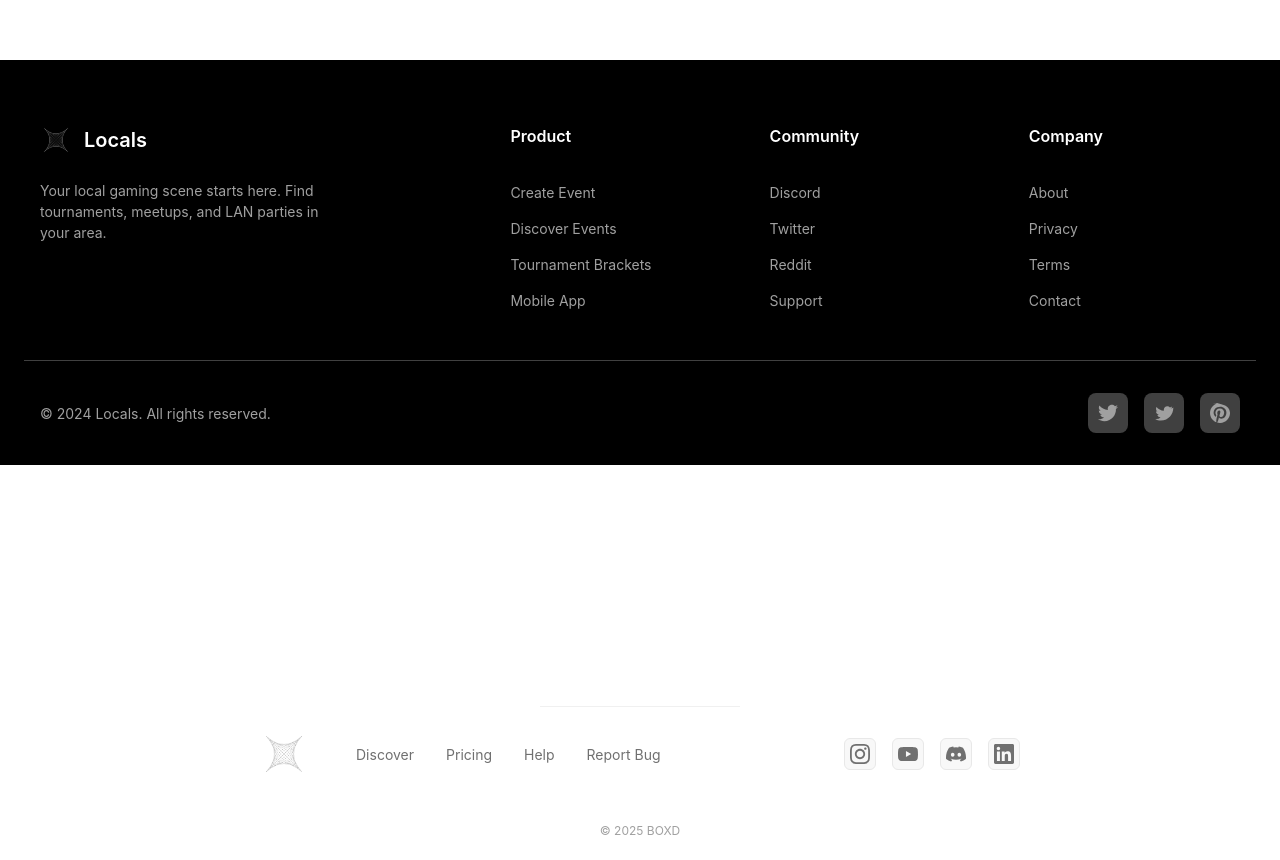
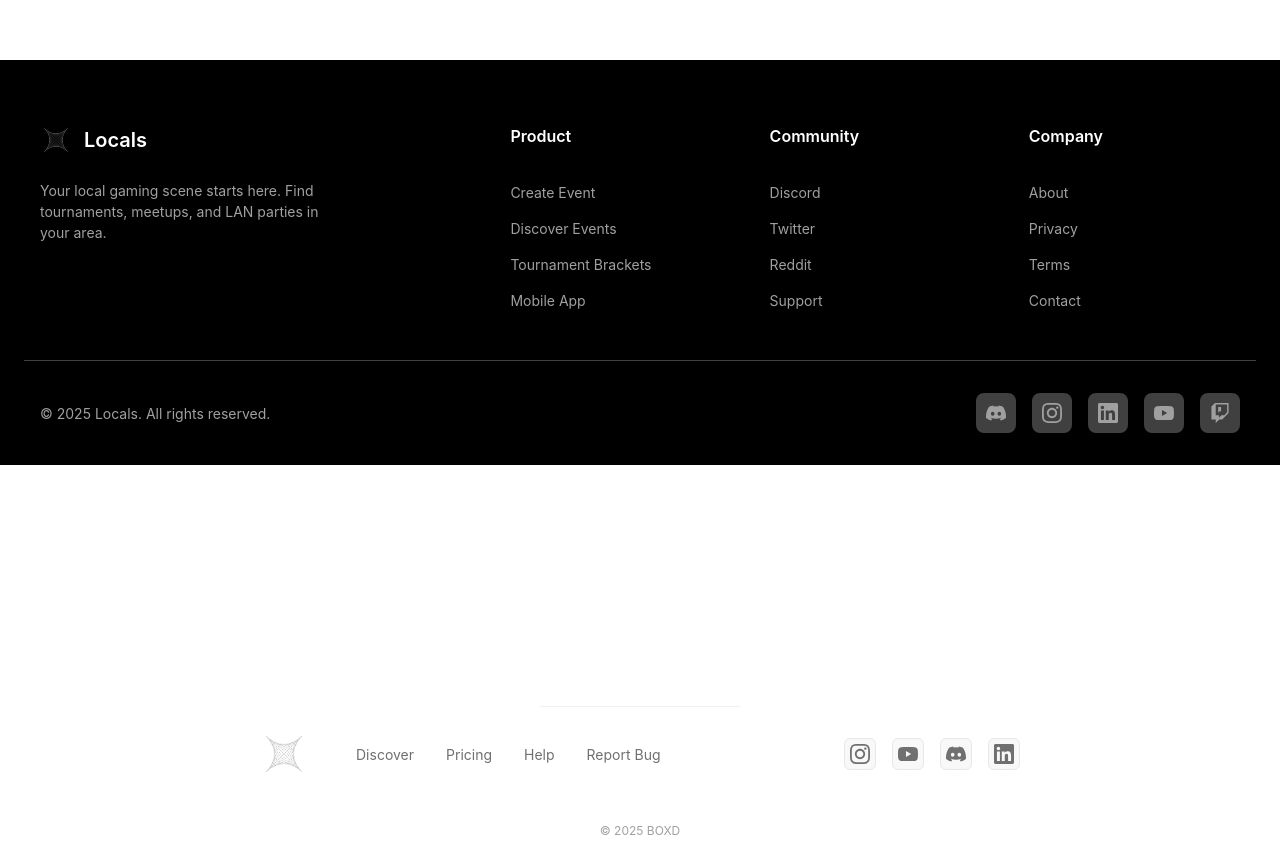
Before and after one commit to Shafiq-and-Company/boxd-events, a Next.js app: page /splash/SplashFooter in a window 1280 px wide. Built offline with nearby package versions, Linux system fonts and the light colour scheme; no server answers.

Commit message:
fisxing footer

```diff
--- a/pages/splash/SplashFooter.js
+++ b/pages/splash/SplashFooter.js
@@ -53,22 +53,32 @@ export default function SplashFooter() {
       <div className={styles.footerBottom}>
         <div className={styles.footerBottomContent}>
           <p className={styles.copyright}>
-            © 2024 Locals. All rights reserved.
+            © 2025 Locals. All rights reserved.
           </p>
           <div className={styles.socialLinks}>
-            <a href="#" className={styles.socialLink}>
+            <a href="#" className={styles.socialLink} title="Discord">
               <svg width="20" height="20" viewBox="0 0 24 24" fill="currentColor">
-                <path d="M24 4.557c-.883.392-1.832.656-2.828.775 1.017-.609 1.798-1.574 2.165-2.724-.951.564-2.005.974-3.127 1.195-.897-.957-2.178-1.555-3.594-1.555-3.179 0-5.515 2.966-4.797 6.045-4.091-.205-7.719-2.165-10.148-5.144-1.29 2.213-.669 5.108 1.523 6.574-.806-.026-1.566-.247-2.229-.616-.054 2.281 1.581 4.415 3.949 4.89-.693.188-1.452.232-2.224.084.626 1.956 2.444 3.379 4.6 3.419-2.07 1.623-4.678 2.348-7.29 2.04 2.179 1.397 4.768 2.212 7.548 2.212 9.142 0 14.307-7.721 13.995-14.646.962-.695 1.797-1.562 2.457-2.549z"/>
+                <path d="M20.317 4.37a19.791 19.791 0 0 0-4.885-1.515.074.074 0 0 0-.079.037c-.21.375-.444.864-.608 1.25a18.27 18.27 0 0 0-5.487 0 12.64 12.64 0 0 0-.617-1.25.077.077 0 0 0-.079-.037A19.736 19.736 0 0 0 3.677 4.37a.07.07 0 0 0-.032.027C.533 9.046-.32 13.58.099 18.057a.082.082 0 0 0 .031.057 19.9 19.9 0 0 0 5.993 3.03.078.078 0 0 0 .084-.028c.462-.63.874-1.295 1.226-1.994a.076.076 0 0 0-.041-.106 13.107 13.107 0 0 1-1.872-.892.077.077 0 0 1-.008-.128 10.2 10.2 0 0 0 .372-.292.074.074 0 0 1 .077-.01c3.928 1.793 8.18 1.793 12.062 0a.074.074 0 0 1 .078.01c.12.098.246.198.373.292a.077.077 0 0 1-.006.127 12.299 12.299 0 0 1-1.873.892.077.077 0 0 0-.041.107c.36.698.772 1.362 1.225 1.993a.076.076 0 0 0 .084.028 19.839 19.839 0 0 0 6.002-3.03.077.077 0 0 0 .032-.054c.5-5.177-.838-9.674-3.549-13.66a.061.061 0 0 0-.031-.03zM8.02 15.33c-1.183 0-2.157-1.085-2.157-2.419 0-1.333.956-2.419 2.157-2.419 1.21 0 2.176 1.096 2.157 2.42 0 1.333-.956 2.418-2.157 2.418zm7.975 0c-1.183 0-2.157-1.085-2.157-2.419 0-1.333.955-2.419 2.157-2.419 1.21 0 2.176 1.096 2.157 2.42 0 1.333-.946 2.418-2.157 2.418z"/>
               </svg>
             </a>
-            <a href="#" className={styles.socialLink}>
+            <a href="#" className={styles.socialLink} title="Instagram">
               <svg width="20" height="20" viewBox="0 0 24 24" fill="currentColor">
-                <path d="M22.46 6c-.77.35-1.6.58-2.46.69.88-.53 1.56-1.37 1.88-2.38-.83.5-1.75.85-2.72 1.05C18.37 4.5 17.26 4 16 4c-2.35 0-4.27 1.92-4.27 4.29 0 .34.04.67.11.98C8.28 9.09 5.11 7.38 3 4.79c-.37.63-.58 1.37-.58 2.15 0 1.49.75 2.81 1.91 3.56-.71 0-1.37-.2-1.95-.5v.03c0 2.08 1.48 3.82 3.44 4.21a4.22 4.22 0 0 1-1.93.07 4.28 4.28 0 0 0 4 2.98 8.521 8.521 0 0 1-5.33 1.84c-.34 0-.68-.02-1.02-.06C3.44 20.29 5.7 21 8.12 21c9.73 0 15.04-8.06 15.04-15.05 0-.23-.01-.45-.03-.67.84-.6 1.56-1.36 2.13-2.23z"/>
+                <path d="M12 2.163c3.204 0 3.584.012 4.85.07 3.252.148 4.771 1.691 4.919 4.919.058 1.265.069 1.645.069 4.849 0 3.205-.012 3.584-.069 4.849-.149 3.225-1.664 4.771-4.919 4.919-1.266.058-1.644.07-4.85.07-3.204 0-3.584-.012-4.849-.07-3.26-.149-4.771-1.699-4.919-4.92-.058-1.265-.07-1.644-.07-4.849 0-3.204.013-3.583.07-4.849.149-3.227 1.664-4.771 4.919-4.919 1.266-.057 1.645-.069 4.849-.069zm0-2.163c-3.259 0-3.667.014-4.947.072-4.358.2-6.78 2.618-6.98 6.98-.059 1.281-.073 1.689-.073 4.948 0 3.259.014 3.668.072 4.948.2 4.358 2.618 6.78 6.98 6.98 1.281.058 1.689.072 4.948.072 3.259 0 3.668-.014 4.948-.072 4.354-.2 6.782-2.618 6.979-6.98.059-1.28.073-1.689.073-4.948 0-3.259-.014-3.667-.072-4.947-.196-4.354-2.617-6.78-6.979-6.98-1.281-.059-1.69-.073-4.949-.073zm0 5.838c-3.403 0-6.162 2.759-6.162 6.162s2.759 6.163 6.162 6.163 6.162-2.759 6.162-6.163c0-3.403-2.759-6.162-6.162-6.162zm0 10.162c-2.209 0-4-1.79-4-4 0-2.209 1.791-4 4-4s4 1.791 4 4c0 2.21-1.791 4-4 4zm6.406-11.845c-.796 0-1.441.645-1.441 1.44s.645 1.44 1.441 1.44c.795 0 1.439-.645 1.439-1.44s-.644-1.44-1.439-1.44z"/>
               </svg>
             </a>
-            <a href="#" className={styles.socialLink}>
+            <a href="#" className={styles.socialLink} title="LinkedIn">
               <svg width="20" height="20" viewBox="0 0 24 24" fill="currentColor">
-                <path d="M12.017 0C5.396 0 .029 5.367.029 11.987c0 5.079 3.158 9.417 7.618 11.174-.105-.949-.199-2.403.041-3.439.219-.937 1.406-5.957 1.406-5.957s-.359-.72-.359-1.781c0-1.663.967-2.911 2.168-2.911 1.024 0 1.518.769 1.518 1.688 0 1.029-.653 2.567-.992 3.992-.285 1.193.6 2.165 1.775 2.165 2.128 0 3.768-2.245 3.768-5.487 0-2.861-2.063-4.869-5.008-4.869-3.41 0-5.409 2.562-5.409 5.199 0 1.033.394 2.143.889 2.741.099.12.112.225.085.345-.09.375-.293 1.199-.334 1.363-.053.225-.172.271-.402.165-1.495-.69-2.433-2.878-2.433-4.646 0-3.776 2.748-7.252 7.92-7.252 4.158 0 7.392 2.967 7.392 6.923 0 4.135-2.607 7.462-6.233 7.462-1.214 0-2.357-.629-2.746-1.378l-.748 2.853c-.271 1.043-1.002 2.35-1.492 3.146C9.57 23.812 10.763 24.009 12.017 24.009c6.624 0 11.99-5.367 11.99-11.988C24.007 5.367 18.641.001.012.001z"/>
+                <path d="M20.447 20.452h-3.554v-5.569c0-1.328-.027-3.037-1.852-3.037-1.853 0-2.136 1.445-2.136 2.939v5.667H9.351V9h3.414v1.561h.046c.477-.9 1.637-1.85 3.37-1.85 3.601 0 4.267 2.37 4.267 5.455v6.286zM5.337 7.433c-1.144 0-2.063-.926-2.063-2.065 0-1.138.92-2.063 2.063-2.063 1.14 0 2.064.925 2.064 2.063 0 1.139-.925 2.065-2.064 2.065zm1.782 13.019H3.555V9h3.564v11.452zM22.225 0H1.771C.792 0 0 .774 0 1.729v20.542C0 23.227.792 24 1.771 24h20.451C23.2 24 24 23.227 24 22.271V1.729C24 .774 23.2 0 22.222 0h.003z"/>
+              </svg>
+            </a>
+            <a href="#" className={styles.socialLink} title="YouTube">
+              <svg width="20" height="20" viewBox="0 0 24 24" fill="currentColor">
+                <path d="M23.498 6.186a3.016 3.016 0 0 0-2.122-2.136C19.505 3.545 12 3.545 12 3.545s-7.505 0-9.377.505A3.017 3.017 0 0 0 .502 6.186C0 8.07 0 12 0 12s0 3.93.502 5.814a3.016 3.016 0 0 0 2.122 2.136c1.871.505 9.376.505 9.376.505s7.505 0 9.377-.505a3.015 3.015 0 0 0 2.122-2.136C24 15.93 24 12 24 12s0-3.93-.502-5.814zM9.545 15.568V8.432L15.818 12l-6.273 3.568z"/>
+              </svg>
+            </a>
+            <a href="#" className={styles.socialLink} title="Twitch">
+              <svg width="20" height="20" viewBox="0 0 24 24" fill="currentColor">
+                <path d="M11.571 4.714h1.715v5.143H11.57l-1.715 1.715V4.714zM6 0L1.714 4.286v15.428h5.143V24l4.286-4.286h3.428L22.286 12V0H6zm14.571 11.143l-3.428 3.428h-3.429l-3 3v-3H6.857V1.714h13.714V11.143z"/>
               </svg>
             </a>
           </div>
```
